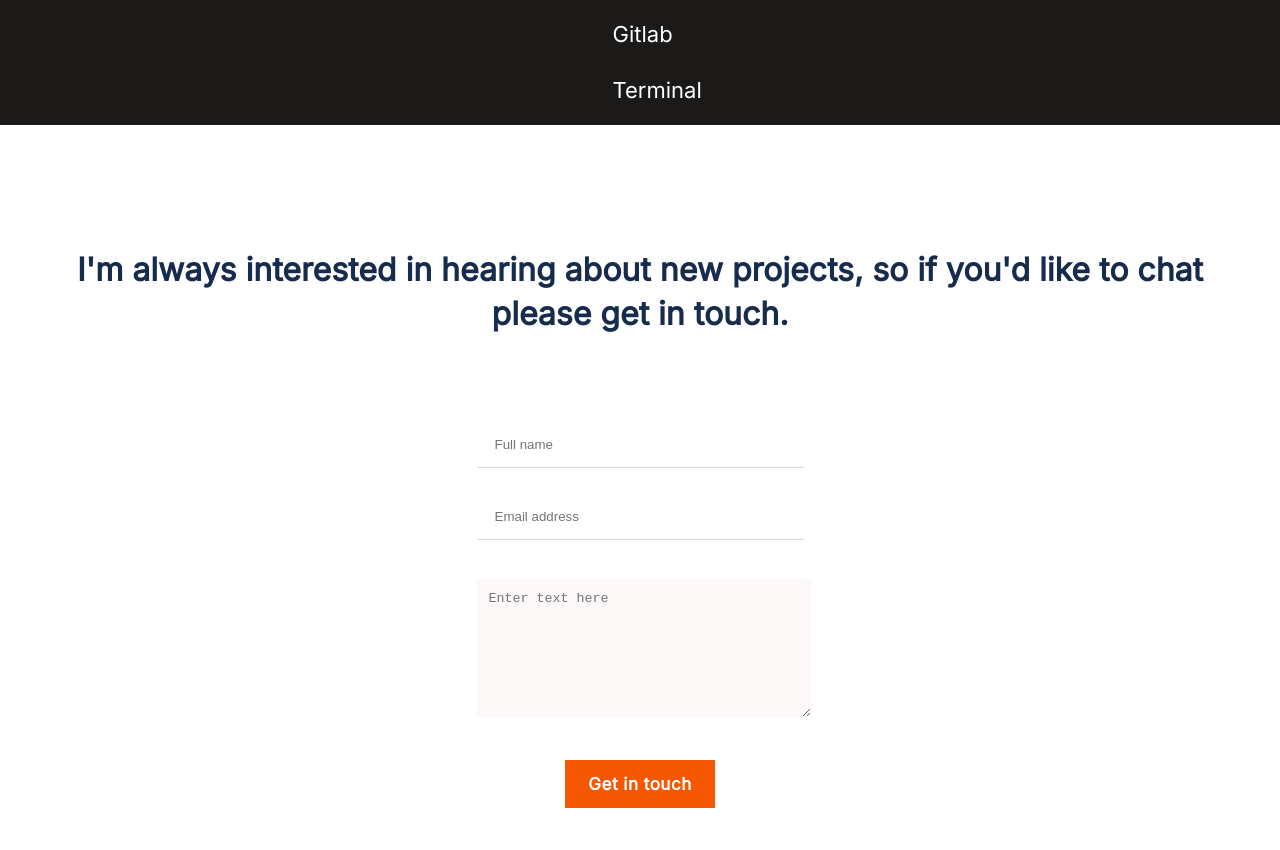
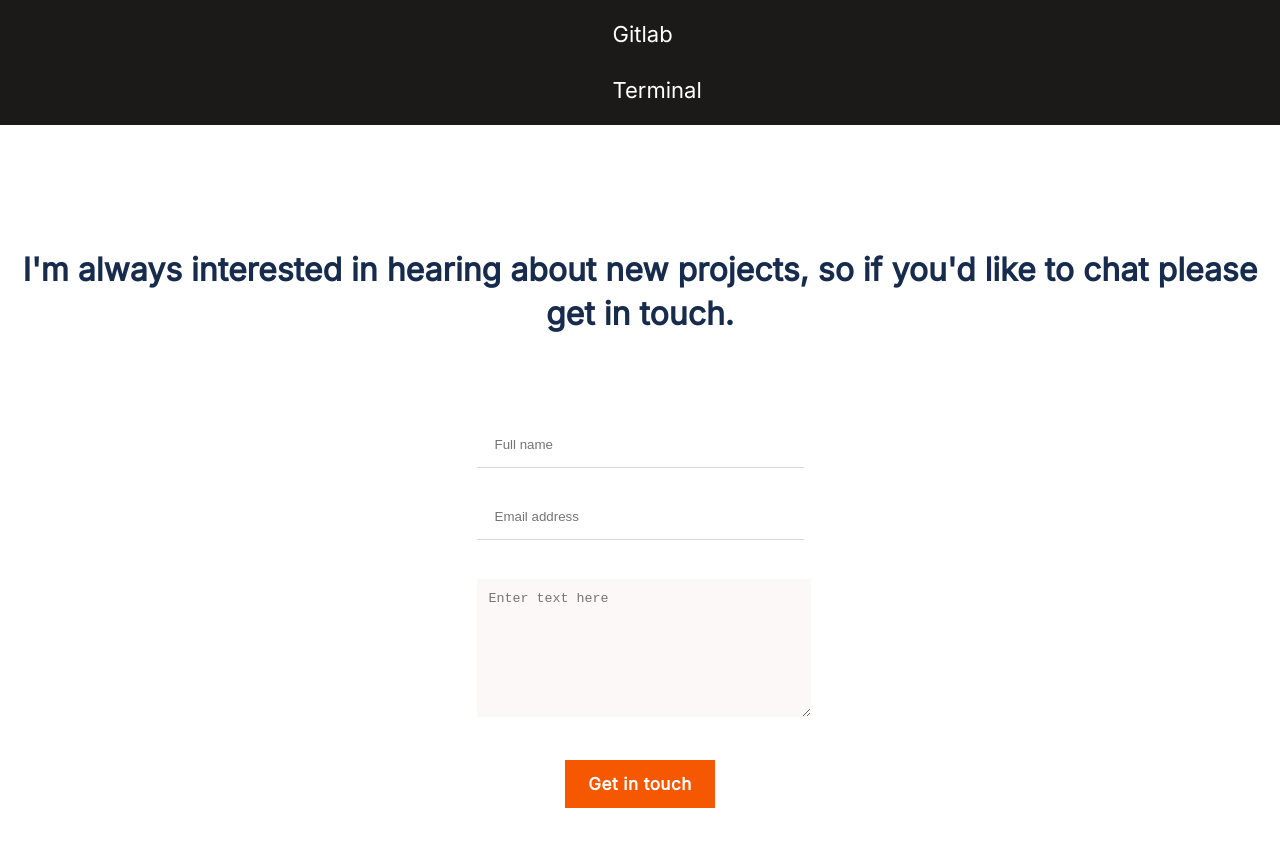
Before and after one commit to telanet/Portfolio-microverse, a website: page index.html in a window 1280 px wide. Shown: the part 6140-6990 px from the top of the page. Drawn offline with Linux system fonts and the light colour scheme; a web font is replaced by a local one.

Commit message:
Update markup and style for the contact form

```diff
--- a/index.html
+++ b/index.html
@@ -347,13 +347,13 @@ don't hestiate to contact me.
 </ul>
     </section>
 </section>
-<div>
+<section class="form-container">
    <section class="contact-form" id="contact-section">
        <div class="interest">
            <h2>I'm always interested in hearing about new projects, so if you'd like to chat please get in touch.</h2>
        </div>
        <div>
-       <form class="form" id="form">
+       <form class="form" id="form" method="post">
            <ul>
                <li class="border-bottom">
                    <input type="text" id="name" placeholder="Full name" required maxlength="30">
@@ -372,7 +372,7 @@ don't hestiate to contact me.
        </form>
        </div>
     </section>
-</div>
+</section>
    <footer>
     <hr class="bg-footer">
  <ul class="footer-social">
--- a/style.css
+++ b/style.css
@@ -547,7 +547,7 @@ ul {
   width: 100%;
 }
 
-.contact-form > div {
+.contact-form > .form-container {
   display: flex;
   margin-right: 24px;
   margin-left: 24px;
```
